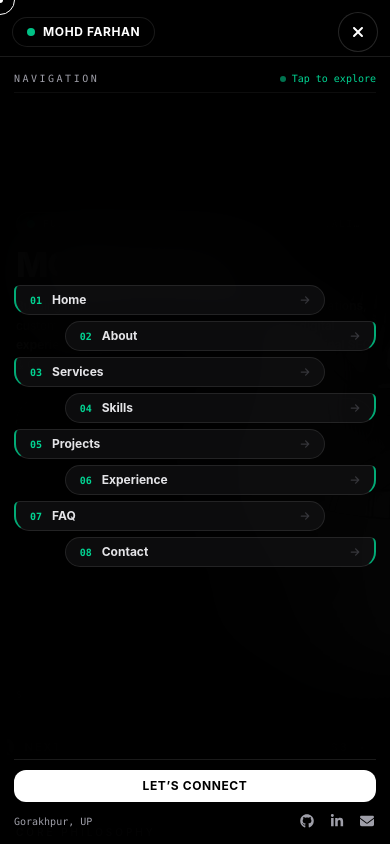
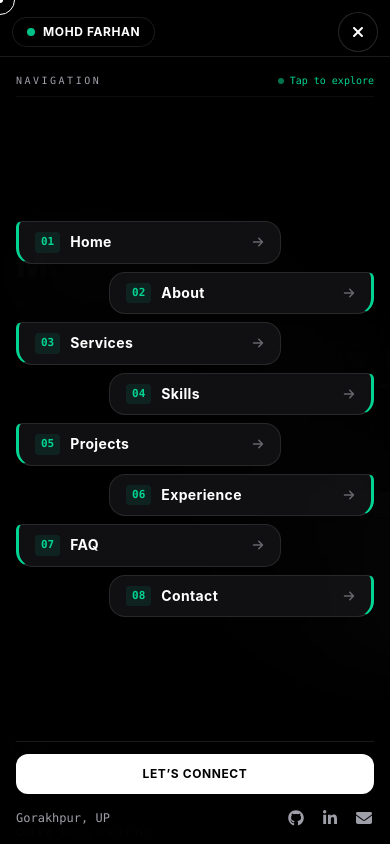
Before and after one commit to mohdfarhan7201/My-Portfolio, a React (Vite) app: page / in a window 390 px wide. Both pictures are taken after a click on the button 358 px from the left and 32 px from the top of the page. Shown: the top 844 px of the page. Built offline with nearby package versions, Linux system fonts and the light colour scheme.

Commit message:
style(mobile-menu): increase card size, typography, and push right-side cards noticeably further to the right

```diff
--- a/src/components/layout/Navbar.jsx
+++ b/src/components/layout/Navbar.jsx
@@ -50,7 +50,7 @@ function Navbar() {
           {/* Logo Badge */}
           <a
             href="#home"
-            className="flex items-center gap-2 px-3.5 py-1.5 rounded-full bg-black/80 backdrop-blur-xl border border-white/10 text-white font-heading font-bold text-xs tracking-wider shadow-lg active:scale-95 transition-transform"
+            className="flex items-center gap-2 px-3.5 py-1.5 rounded-full bg-black/85 backdrop-blur-xl border border-white/10 text-white font-heading font-bold text-xs tracking-wider shadow-lg active:scale-95 transition-transform"
           >
             <span className="w-2 h-2 rounded-full bg-emerald-400 animate-pulse" />
             <span>MOHD FARHAN</span>
@@ -99,10 +99,10 @@ function Navbar() {
             animate={{ opacity: 1, scale: 1, y: 0 }}
             exit={{ opacity: 0, scale: 0.97, y: -10 }}
             transition={{ duration: 0.2, ease: "easeOut" }}
-            className="fixed inset-0 top-[56px] z-[999] pointer-events-auto md:hidden bg-black/95 backdrop-blur-2xl border-t border-white/10 flex flex-col justify-between p-3.5 xs:p-4 overflow-hidden h-[calc(100dvh-56px)] max-h-[calc(100dvh-56px)] select-none"
+            className="fixed inset-0 top-[56px] z-[999] pointer-events-auto md:hidden bg-black/95 backdrop-blur-2xl border-t border-white/10 flex flex-col justify-between px-4 py-4 overflow-hidden h-[calc(100dvh-56px)] max-h-[calc(100dvh-56px)] select-none"
           >
             {/* Header tag */}
-            <div className="flex items-center justify-between pb-1.5 border-b border-white/5 shrink-0">
+            <div className="flex items-center justify-between pb-2 border-b border-white/5 shrink-0">
               <span className="text-[10px] font-mono uppercase tracking-[2.5px] text-zinc-400 font-accent">
                 Navigation
               </span>
@@ -112,8 +112,8 @@ function Navbar() {
               </span>
             </div>
 
-            {/* Alternating Zig-Zag List: Home Left -> About Right -> Services Left -> Skills Right */}
-            <div className="flex flex-col justify-center gap-1.5 xs:gap-2 w-full my-auto py-1">
+            {/* Alternating Zig-Zag List: Larger Cards, Wide Left-Right Shift */}
+            <div className="flex flex-col justify-center gap-2 xs:gap-2.5 w-full my-auto py-1">
               {navLinks.map((link, idx) => {
                 const isLeft = idx % 2 === 0;
                 return (
@@ -124,40 +124,40 @@ function Navbar() {
                     <a
                       href={link.href}
                       onClick={handleLinkClick}
-                      className={`group w-[86%] xs:w-[82%] flex items-center justify-between px-3.5 py-1.5 xs:py-2 rounded-2xl ${
+                      className={`group w-[74%] xs:w-[70%] flex items-center justify-between px-4 py-2.5 xs:py-3 rounded-2xl ${
                         isLeft
-                          ? "rounded-tl-md border-l-2 border-l-emerald-400/80 border-y border-r border-white/10"
-                          : "rounded-tr-md border-r-2 border-r-emerald-400/80 border-y border-l border-white/10"
-                      } bg-zinc-900/50 hover:bg-zinc-800/80 hover:border-white/30 active:scale-[0.98] transition-all shadow-md`}
+                          ? "rounded-tl-md border-l-[3px] border-l-emerald-400 border-y border-r border-white/10"
+                          : "rounded-tr-md border-r-[3px] border-r-emerald-400 border-y border-l border-white/10"
+                      } bg-zinc-900/70 hover:bg-zinc-800/90 hover:border-white/30 active:scale-[0.97] transition-all shadow-xl`}
                     >
                       <div className="flex items-center gap-2.5 min-w-0">
-                        <span className="text-[10px] font-mono text-emerald-400 shrink-0 font-semibold">
+                        <span className="text-[11px] font-mono text-emerald-400 shrink-0 font-bold px-1.5 py-0.5 rounded bg-emerald-400/10">
                           {link.num}
                         </span>
-                        <span className="text-xs xs:text-sm font-bold font-heading text-zinc-200 group-hover:text-white transition-colors truncate">
+                        <span className="text-sm xs:text-[15px] font-bold font-heading text-white tracking-wide truncate">
                           {link.name}
                         </span>
                       </div>
-                      <FaArrowRight className="text-[10px] text-zinc-500 group-hover:text-white group-hover:translate-x-0.5 transition-all shrink-0 opacity-40 group-hover:opacity-100" />
+                      <FaArrowRight className="text-xs text-zinc-400 group-hover:text-white group-hover:translate-x-1 transition-all shrink-0 ml-1.5 opacity-60 group-hover:opacity-100" />
                     </a>
                   </div>
                 );
               })}
             </div>
 
-            {/* Compact Bottom Section: CTA & Socials */}
-            <div className="pt-2.5 border-t border-white/10 flex flex-col gap-2 shrink-0">
+            {/* Bottom Section: CTA & Socials */}
+            <div className="pt-3 border-t border-white/10 flex flex-col gap-2.5 shrink-0">
               <a
                 href="#contact"
                 onClick={handleLinkClick}
-                className="w-full py-2 xs:py-2.5 rounded-xl bg-white text-black font-heading font-bold text-xs uppercase tracking-wider text-center shadow-xl active:scale-[0.98] transition-transform"
+                className="w-full py-3 rounded-xl bg-white text-black font-heading font-bold text-xs uppercase tracking-wider text-center shadow-xl active:scale-[0.98] transition-transform"
               >
                 Let’s Connect
               </a>
 
-              <div className="flex items-center justify-between text-zinc-400 text-[10px] xs:text-[11px] font-mono pt-0.5">
+              <div className="flex items-center justify-between text-zinc-400 text-xs font-mono pt-1">
                 <span>Gorakhpur, UP</span>
-                <div className="flex items-center gap-3 text-sm">
+                <div className="flex items-center gap-3.5 text-base">
                   <a
                     href="https://github.com/mohdfarhan7201"
                     target="_blank"
```
